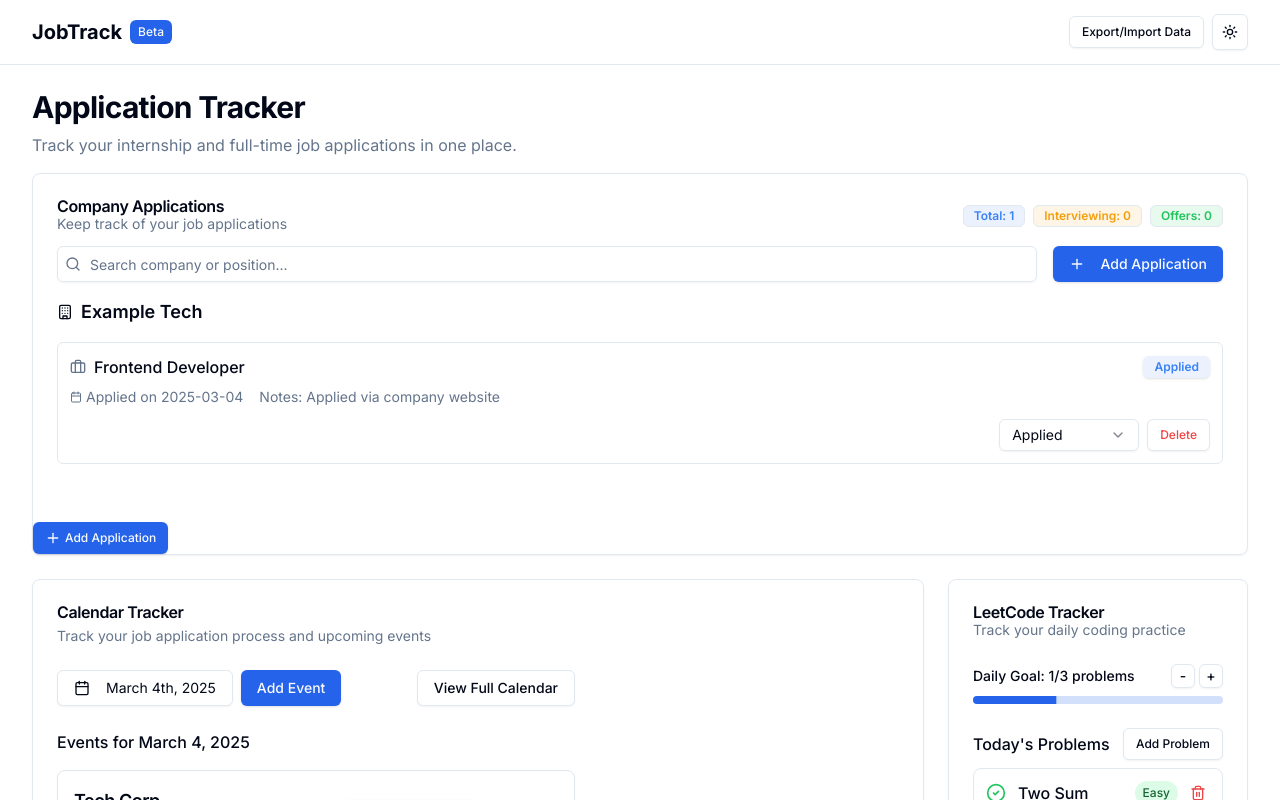
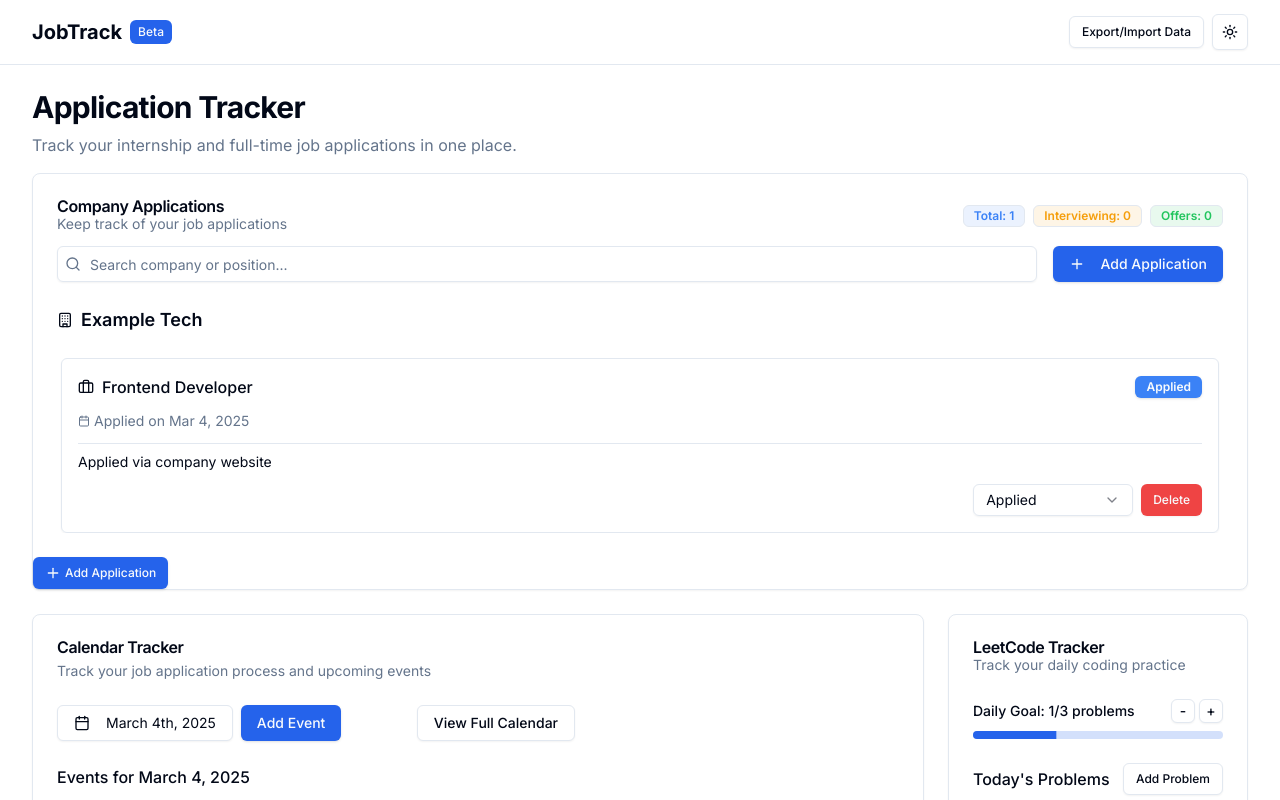
Before and after one commit to Aldo-Zhang/application_tracker, a Next.js app: page / in a window 1280 px wide. Shown: the top 800 px of the page. Built offline with nearby package versions, Linux system fonts and the light colour scheme.

Commit message:
Fix the overlapping of company research

```diff
--- a/components/company-tracker.tsx
+++ b/components/company-tracker.tsx
@@ -3,7 +3,7 @@
 import { useState, useEffect, useRef } from "react"
 import { format } from "date-fns"
 import { Plus, Search, Building, CalendarIcon, Briefcase } from "lucide-react"
-import { useVirtualizer } from '@tanstack/react-virtual'
+import { cn } from "@/lib/utils"
 
 import { Card, CardContent, CardDescription, CardHeader, CardTitle } from "@/components/ui/card"
 import { Button } from "@/components/ui/button"
@@ -28,7 +28,9 @@ type CompanyApplication = {
   companyName: string
   position: string
   dateApplied: Date
-  status: "Applied" | "Interviewing" | "Rejected" | "Offer Received" | "Accepted"
+  status: "Applied" | "Interviewing" | "Rejected" | "Offer Received" | "Accepted" |
+          "Online Assessment" | "Phone Screen" | "Interview" | "Final Round" |
+          "Offer" | "Withdrawn"
   notes?: string
 }
 
@@ -115,7 +117,9 @@ export function CompanyTracker() {
       companyName: newApplication.companyName,
       position: newApplication.position,
       dateApplied: newApplication.dateApplied || new Date(),
-      status: newApplication.status as "Applied" | "Interviewing" | "Rejected" | "Offer Received" | "Accepted",
+      status: newApplication.status as "Applied" | "Interviewing" | "Rejected" | "Offer Received" | "Accepted" |
+              "Online Assessment" | "Phone Screen" | "Interview" | "Final Round" |
+              "Offer" | "Withdrawn",
       notes: newApplication.notes
     }
 
@@ -159,19 +163,43 @@ export function CompanyTracker() {
   const interviewCount = applications.filter(app => app.status === "Interviewing").length
   const offerCount = applications.filter(app => app.status === "Offer Received" || app.status === "Accepted").length
 
-  // Filter companies based on search term
-  const filteredCompanies = Object.entries(groupedByCompany)
+  // Filter companies based on search term (旧版本的过滤逻辑)
+  const oldFilteredCompanies = searchTerm
+    ? Object.entries(groupedByCompany)
         .filter(([company]) => company.toLowerCase().includes(searchTerm.toLowerCase()))
         .map(([company, apps]) => ({ company, apps }))
+    : Object.entries(groupedByCompany)
+        .map(([company, apps]) => ({ company, apps }))
 
-  // Add virtual list logic
-  const parentRef = useRef<HTMLDivElement>(null)
-  const rowVirtualizer = useVirtualizer({
-    count: filteredCompanies.length,
-    getScrollElement: () => parentRef.current,
-    estimateSize: () => 200, // Estimate company group height
-    overscan: 5 // Pre-render extra items
-  })
+  // 分组应用的逻辑保持不变
+  const groupedApplications = applications.reduce((groups, app) => {
+    const key = app.companyName;
+    if (!groups[key]) {
+      groups[key] = [];
+    }
+    groups[key].push(app);
+    return groups;
+  }, {} as Record<string, CompanyApplication[]>);
+
+  // 将分组转换为数组形式，用于渲染
+  const groupedCompanies = Object.entries(groupedApplications).map(([companyName, apps]) => ({
+    companyName,
+    applications: apps
+  }));
+
+  // 过滤搜索结果
+  const filteredCompanies = searchTerm
+    ? groupedCompanies
+        .map(company => ({
+          companyName: company.companyName,
+          applications: company.applications.filter(
+            app =>
+              app.companyName.toLowerCase().includes(searchTerm.toLowerCase()) ||
+              app.position.toLowerCase().includes(searchTerm.toLowerCase())
+          )
+        }))
+        .filter(company => company.applications.length > 0)
+    : groupedCompanies;
 
   return (
     <Card>
@@ -214,92 +242,91 @@ export function CompanyTracker() {
         </div>
 
         {filteredCompanies.length === 0 ? (
-          <div className="rounded-lg border border-dashed p-6 text-center">
-            <Building className="mx-auto h-8 w-8 text-muted-foreground" />
+          <div className="flex flex-col items-center justify-center py-8 text-center">
+            <Building className="h-12 w-12 text-muted-foreground/50" />
+            <h3 className="mt-4 text-lg font-semibold">No applications found</h3>
             <p className="mt-2 text-sm text-muted-foreground">
-              No applications added yet. Click &quot;Add Application&quot; to start tracking.
+              {searchTerm ? "Try a different search term or " : "Start by "}
+              <Button variant="link" className="h-auto p-0" onClick={() => setIsAddDialogOpen(true)}>
+                adding your first application
+              </Button>
             </p>
           </div>
         ) : (
+          <div className="space-y-8 max-h-[600px] overflow-auto pr-1">
+            {filteredCompanies.map((company) => (
+              <div key={company.companyName} className="space-y-4">
+                <h3 className="text-lg font-semibold flex items-center sticky top-0 bg-card z-10 py-2">
+                  <Building className="mr-2 h-4 w-4" />
+                  {company.companyName}
+                </h3>
+                <div className="space-y-4 pl-1">
+                  {company.applications.map((app) => (
                     <div
-            ref={parentRef}
-            className="max-h-[600px] overflow-auto"
-            style={{
-              WebkitOverflowScrolling: 'touch' // iOS smooth scrolling
-            }}
+                      key={app.id}
+                      className="border rounded-md p-4 shadow-sm space-y-3 relative"
+                      style={{zIndex: 1}}
                     >
-            <div
-              style={{
-                height: `${rowVirtualizer.getTotalSize()}px`,
-                width: '100%',
-                position: 'relative'
-              }}
+                      <div className="flex flex-col sm:flex-row sm:items-center justify-between gap-2">
+                        <div className="flex items-center">
+                          <Briefcase className="mr-2 h-4 w-4 flex-shrink-0" />
+                          <h4 className="font-medium">{app.position}</h4>
+                        </div>
+                        <Badge
+                          className={cn(
+                            app.status === "Applied" && "bg-blue-500",
+                            app.status === "Online Assessment" && "bg-purple-500",
+                            app.status === "Phone Screen" && "bg-yellow-500",
+                            app.status === "Interview" && "bg-amber-500",
+                            app.status === "Final Round" && "bg-orange-500",
+                            app.status === "Offer" && "bg-green-500",
+                            app.status === "Rejected" && "bg-red-500",
+                            app.status === "Withdrawn" && "bg-gray-500",
+                          )}
                         >
-              {rowVirtualizer.getVirtualItems().map(virtualRow => (
-                <div
-                  key={virtualRow.index}
-                  style={{
-                    position: 'absolute',
-                    top: 0,
-                    left: 0,
-                    width: '100%',
-                    height: `${virtualRow.size}px`,
-                    transform: `translateY(${virtualRow.start}px)`
-                  }}
-                >
-                  <div className="space-y-4 mb-6">
-                    <h3 className="text-lg font-semibold flex items-center">
-                      <Building className="mr-2 h-4 w-4" />
-                      {filteredCompanies[virtualRow.index].company}
-                    </h3>
-                    {filteredCompanies[virtualRow.index].apps.map((app) => (
-                      <div key={app.id} className="flex flex-col space-y-2 rounded-md border p-3">
-                        <div className="flex items-center justify-between">
-                          <div className="flex items-center">
-                            <Briefcase className="mr-2 h-4 w-4 text-muted-foreground" />
-                            <span className="font-medium">{app.position}</span>
-                          </div>
-                          <Badge className={getStatusColor(app.status)}>
                           {app.status}
                         </Badge>
                       </div>
-                        <div className="flex flex-wrap items-center gap-x-4 gap-y-2 text-sm text-muted-foreground">
-                          <div className="flex items-center">
+                      <div className="flex items-center text-sm text-muted-foreground">
                         <CalendarIcon className="mr-1 h-3 w-3" />
-                            Applied on {format(app.dateApplied, "yyyy-MM-dd")}
+                        Applied on {format(app.dateApplied, "MMM d, yyyy")}
                       </div>
                       {app.notes && (
-                            <div className="flex-1 truncate">
-                              Notes: {app.notes}
+                        <div className="text-sm border-t pt-2 mt-2">
+                          {app.notes}
                         </div>
                       )}
-                        </div>
-                        <div className="flex items-center justify-end gap-2 pt-1">
+                      <div className="flex justify-end gap-2 mt-2">
                         <Select
                           value={app.status}
-                            onValueChange={(value) =>
-                              updateApplicationStatus(
-                                app.id,
-                                value as "Applied" | "Interviewing" | "Rejected" | "Offer Received" | "Accepted"
-                              )
-                            }
+                          onValueChange={(value) => {
+                            const updatedApplications = applications.map((a) =>
+                              a.id === app.id ? { ...a, status: value as CompanyApplication["status"] } : a
+                            );
+                            setApplications(updatedApplications);
+                          }}
                         >
-                            <SelectTrigger className="h-8 w-[140px]">
+                          <SelectTrigger className="w-[160px] h-8">
                             <SelectValue placeholder="Update status" />
                           </SelectTrigger>
                           <SelectContent>
                             <SelectItem value="Applied">Applied</SelectItem>
-                              <SelectItem value="Interviewing">Interviewing</SelectItem>
+                            <SelectItem value="Online Assessment">Online Assessment</SelectItem>
+                            <SelectItem value="Phone Screen">Phone Screen</SelectItem>
+                            <SelectItem value="Interview">Interview</SelectItem>
+                            <SelectItem value="Final Round">Final Round</SelectItem>
+                            <SelectItem value="Offer">Offer</SelectItem>
                             <SelectItem value="Rejected">Rejected</SelectItem>
-                              <SelectItem value="Offer Received">Offer Received</SelectItem>
-                              <SelectItem value="Accepted">Accepted</SelectItem>
+                            <SelectItem value="Withdrawn">Withdrawn</SelectItem>
                           </SelectContent>
                         </Select>
                         <Button
-                            variant="outline"
+                          variant="destructive"
                           size="sm"
-                            className="h-8 text-destructive"
-                            onClick={() => deleteApplication(app.id)}
+                          onClick={() => {
+                            const updatedApplications = applications.filter((a) => a.id !== app.id);
+                            setApplications(updatedApplications);
+                          }}
                         >
                           Delete
                         </Button>
@@ -309,7 +336,6 @@ export function CompanyTracker() {
                 </div>
               </div>
             ))}
-            </div>
           </div>
         )}
       </CardContent>
@@ -388,7 +414,9 @@ export function CompanyTracker() {
                 onValueChange={(value) =>
                   setNewApplication({
                     ...newApplication,
-                    status: value as "Applied" | "Interviewing" | "Rejected" | "Offer Received" | "Accepted"
+                    status: value as "Applied" | "Interviewing" | "Rejected" | "Offer Received" | "Accepted" |
+                            "Online Assessment" | "Phone Screen" | "Interview" | "Final Round" |
+                            "Offer" | "Withdrawn"
                   })
                 }
               >
```
Lines whose indentation alone changed are shown as unchanged.
